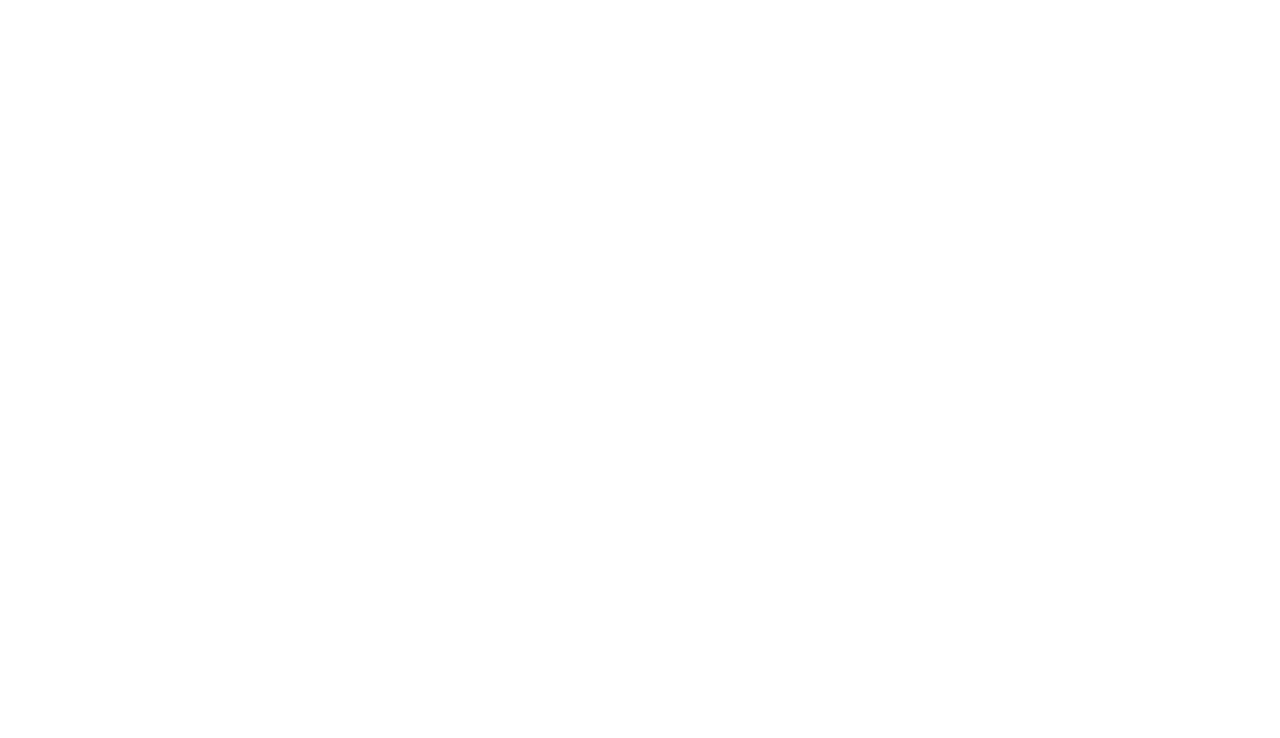
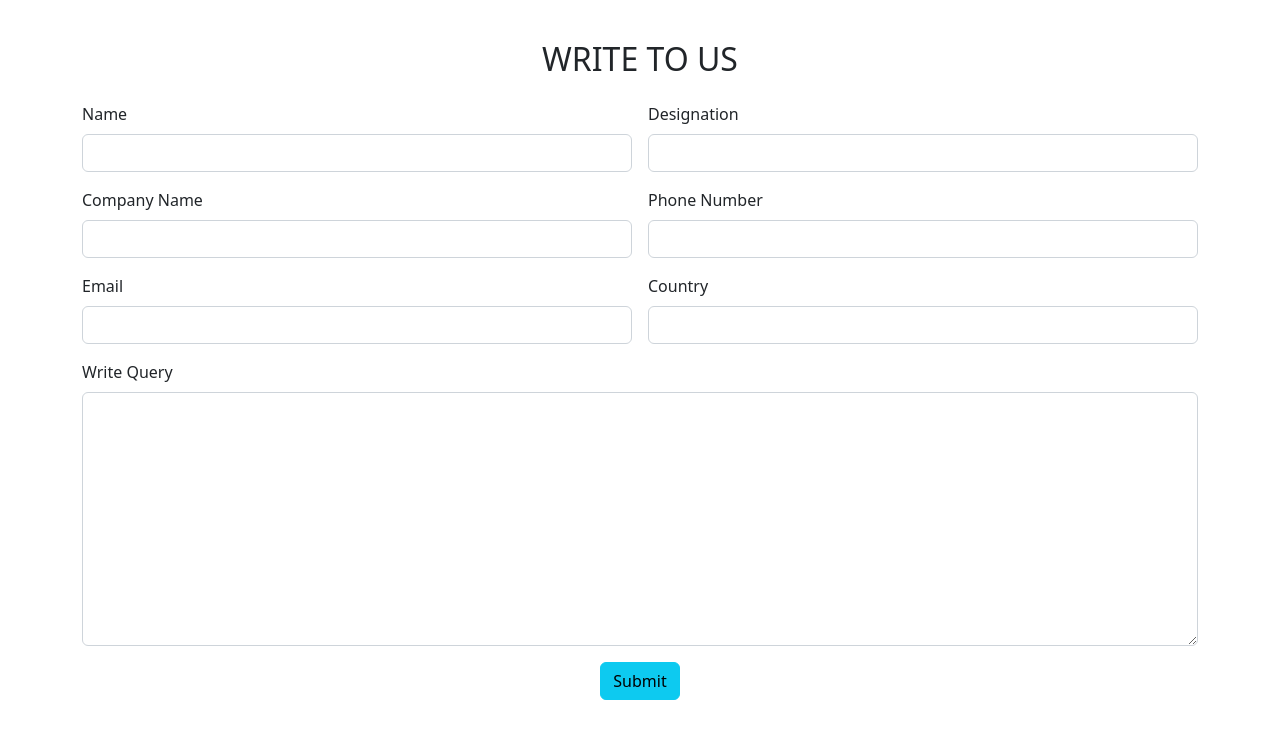
Before and after one commit to Jaseel7012/Nest_app_angular, an Angular app: page /cont in a window 1280 px wide. Before the commit this address led to /. Shown: the top 738 px of the page. Built offline with nearby package versions, Linux system fonts and the light colour scheme.

Commit message:
contact page

```diff
--- /dev/null
+++ b/src/app/contact-us/contact-us.component.html
@@ -0,0 +1,43 @@
+<div class="container">
+    <div class="row">
+        <div class="col col-12 col-sm-12 col-md-12 col-lg-12 col-xl-12 col-xxl-12">
+            <div class="row g-3 mt-4">
+                <h2 class="text-center">WRITE TO US</h2>
+                <div class="col col-12 col-sm-12 col-md-12 col-lg-6 col-xl-6 col-xxl-6">
+                    <label for="" class="form-label">Name</label>
+                    <input type="text" class="form-control">
+                </div>
+                <div class="col col-12 col-sm-12 col-md-12 col-lg-6 col-xl-6 col-xxl-6">
+                    <label for="" class="form-label">Designation</label>
+                    <input type="text" class="form-control">
+                </div>
+                <div class="col col-12 col-sm-12 col-md-12 col-lg-6 col-xl-6 col-xxl-6">
+                    <label for="" class="form-label">Company Name</label>
+                    <input type="text" class="form-control">
+                </div>
+                <div class="col col-12 col-sm-12 col-md-12 col-lg-6 col-xl-6 col-xxl-6">
+                    <label for="" class="form-label">Phone Number</label>
+                    <input type="text" class="form-control">
+                </div>
+                <div class="col col-12 col-sm-12 col-md-12 col-lg-6 col-xl-6 col-xxl-6">
+                    <label for="" class="form-label">Email</label>
+                    <input type="text" class="form-control">
+                </div>
+                <div class="col col-12 col-sm-12 col-md-12 col-lg-6 col-xl-6 col-xxl-6">
+                    <label for="" class="form-label">Country</label>
+                    <input type="text" class="form-control">
+                </div>
+                <div class="col col-12 col-sm-12 col-md-12 col-lg-12 col-xl-12 col-xxl-12">
+                    <label for="" class="form-label">Write Query</label>
+
+                    <textarea name="" id="" cols="30" rows="10" class="form-control"></textarea>
+
+                </div>
+
+                <div class="col col-12 col-sm-12 col-md-12 col-lg-12 col-xl-12 col-xxl-12 text-center">
+                    <button class="btn btn-info">Submit</button>
+                </div>
+            </div>
+        </div>
+    </div>
+</div>
```
Also changed, not shown: src/app/app.module.ts (+7 -1 lines), src/app/contact-us/contact-us.component.ts (added, +10 -0 lines), src/app/contact-us/contact-us.component.css (added).
